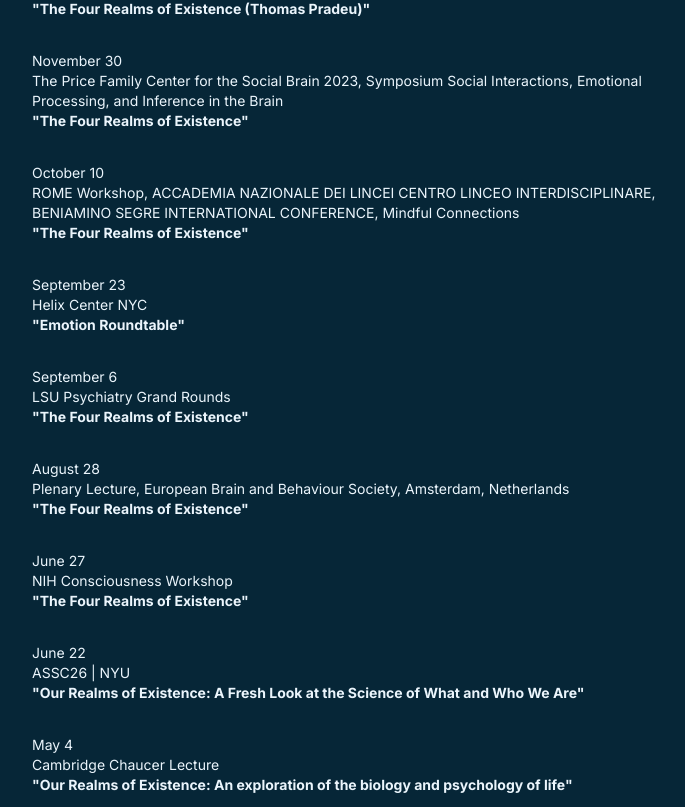
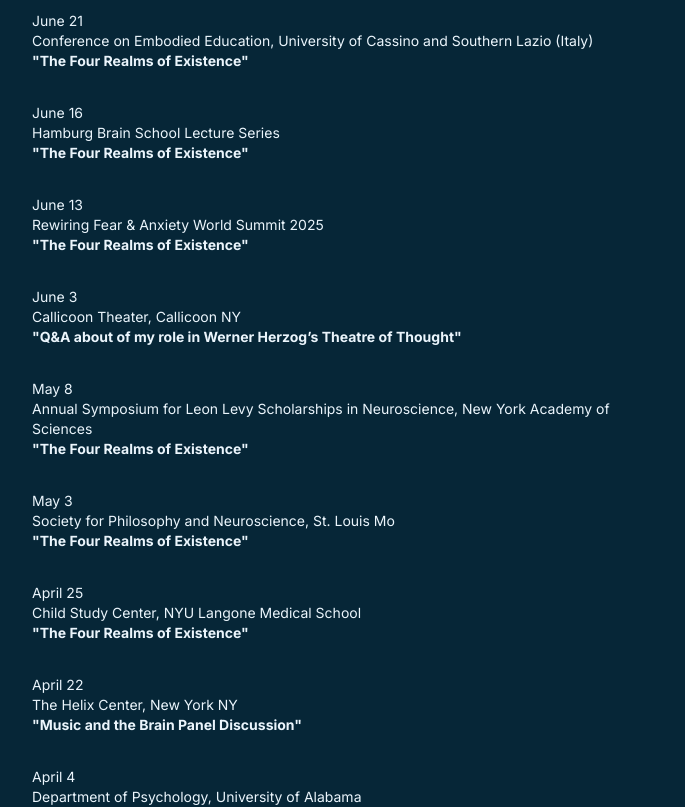
Before and after one commit to imercadal/joe-ledoux, a Next.js app: page /neuroscientist/lectures in a window 1280 px wide. Shown: the part 813-1620 px from the top of the page, without its empty margins (288-973 px from the left). Built offline with nearby package versions, Linux system fonts and the light colour scheme; a web font is replaced by a local one.

Commit message:
Content revisions (books and lectures)

```diff
--- a/app/author/BookReviews.tsx
+++ b/app/author/BookReviews.tsx
@@ -1,23 +1,23 @@
 "use client";
 
-import { useState } from 'react';
 import { Review } from './book-data';
 import { ArrowLongRightIcon } from "@heroicons/react/16/solid";
 
-export default function BookReviews({ reviews }: {reviews: Review[]}) {
-    const [showAllReviews, setShowAllReviews] = useState(false);
+interface BookReviewsProps {
+  reviews: Review[];
+  onSwitchToReviews: () => void;
+}
 
-
+export default function BookReviews({ reviews, onSwitchToReviews }: BookReviewsProps) {
   if (!reviews || reviews.length === 0) {
     return null;
   }
 
-    const reviewsToShow = showAllReviews ? reviews : reviews.slice(0, 2);
+  const reviewsToShow = reviews.slice(0, 2);
 
   return (
     <div className="w-full lg:w-11/12 text-lightText pl-0 xl:pl-12">
-          {reviewsToShow.length > 0 &&
-            reviewsToShow.map((review, index) => (
+      {reviewsToShow.map((review, index) => (
         <div key={index} className="mt-6 flex flex-col gap-4">
           <p className="self-center italic font-semibold">
             {`"${review.content}"`}
@@ -25,15 +25,14 @@
           <p className="self-end">{review.author}</p>
         </div>
       ))}
-          {reviews.length > 2 && !showAllReviews && (
           <button
-              onClick={() => setShowAllReviews((prev) => !prev)}
+            type='button'
+            onClick={onSwitchToReviews}
             className="text-accent font-bold mt-2 hover:opacity-75"
           >
             <ArrowLongRightIcon className="inline h-5 w-5" />
-              {showAllReviews ? "See less" : "See more"}
+             See more
           </button>
-          )}
     </div>
   );
 }
--- a/app/author/[_id]/BookContentTabs.tsx
+++ b/app/author/[_id]/BookContentTabs.tsx
@@ -94,7 +94,10 @@
                 <div className="w-full lg:w-3/5 ml-0 lg:ml-8 mr-2 mt-6 lg:mt-0 px-4 lg:px-0 flex flex-col">
                   <p className="text-lightText">{book.synopsis}</p>
                   <div className="pt-4 flex justify-center">
-                    <BookReviews reviews={book.reviews ?? []} />
+                  <BookReviews
+                    reviews={book.reviews ?? []}
+                    onSwitchToReviews={() => setActiveTab("reviews")}
+                  />
                   </div>
                 </div>
               </div>
--- a/app/author/book-data.ts
+++ b/app/author/book-data.ts
@@ -2,7 +2,7 @@
     content: string;
     author: string;
     date?: Date;
-    reviewUrl: string;
+    reviewUrl?: string;
 }
 
 export interface AdvancedPraise {
--- a/app/neuroscientist/lectures/lecture-data.ts
+++ b/app/neuroscientist/lectures/lecture-data.ts
@@ -332,7 +332,7 @@
     event: "Italian Academy of Sciences, Turin, Italy",
     urlToLecture: ""
   },
-   // 2018
+
   {
     id: "47",
     title: "Putting Emotion into Consciousness",
@@ -368,7 +368,7 @@
     event: "Conference, Rome, Italy",
     urlToLecture: ""
   },
-   // 2017
+
   {
     id: "52",
     title: "WHAT IS FEAR? AND IS FEAR OF DEATH REALLY A 'FEAR'?",
@@ -376,7 +376,7 @@
     event: "Awareness of Death and Personal Mortality: Implications for Anthropogeny",
     urlToLecture: ""
   },
-   // 2016
+
   {
     id: "53",
     title: "The struggle with fear - Implications for understanding and the treatment of fear",
@@ -419,7 +419,7 @@
     event: "Conference (cmbc.emory.edu)",
     urlToLecture: ""
   },
-   // 2015
+
   {
     id: "59",
     title: "Memory, Trauma and Resilience",
@@ -524,6 +524,270 @@
     date: new Date("2015-05-21"),
     event: "27th APS Annual Convention, New York City",
     urlToLecture: "https://www.psychologicalscience.org/observer/ledoux-recognized-by-aps-for-fear-anxiety-research"
-  }
+  },
+
+
+  {
+    id: "100",
+    title: "The Four Realms of Existence",
+    date: new Date("2025-10-07"),
+    event: "Athena Culture Center, Mailand ti Mendrisio, Switzerland",
+  },
+  {
+    id: "101",
+    title: "The Four Realms of Existence",
+    date: new Date("2025-10-03"),
+    event: "Bergamo Science Festival, Bergamo Italy",
+  },
+  {
+    id: "102",
+    title: "The Four Realms of Existence",
+    date: new Date("2025-09-03"),
+    event: "International Society for Psychoneuroendocrinology, New Orleans, La.",
+  },
+  {
+    id: "103",
+    title: "The Four Realms of Existence",
+    date: new Date("2025-07-13"),
+    event: "Emotional Intelligence Conference, Manchester UK",
+  },
+  {
+    id: "104",
+    title: "The Four Realms of Existence",
+    date: new Date("2025-06-21"),
+    event: "Conference on Embodied Education, University of Cassino and Southern Lazio (Italy)",
+  },
+  {
+    id: "105",
+    title: "The Four Realms of Existence",
+    date: new Date("2025-06-16"),
+    event: "Hamburg Brain School Lecture Series",
+  },
+  {
+    id: "106",
+    title: "The Four Realms of Existence",
+    date: new Date("2025-06-13"),
+    event: "Rewiring Fear & Anxiety World Summit 2025",
+  },
+  {
+    id: "107",
+    title: "Q&A about of my role in Werner Herzog’s Theatre of Thought",
+    date: new Date("2025-06-03"),
+    event: "Callicoon Theater, Callicoon NY",
+  },
+  {
+    id: "108",
+    title: "The Four Realms of Existence",
+    date: new Date("2025-05-08"),
+    event: "Annual Symposium for Leon Levy Scholarships in Neuroscience, New York Academy of Sciences",
+  },
+  {
+    id: "109",
+    title: "The Four Realms of Existence",
+    date: new Date("2025-05-03"),
+    event: "Society for Philosophy and Neuroscience, St. Louis Mo",
+  },
+  {
+    id: "110",
+    title: "The Four Realms of Existence",
+    date: new Date("2025-04-25"),
+    event: "Child Study Center, NYU Langone Medical School",
+  },
+  {
+    id: "111",
+    title: "Music and the Brain Panel Discussion",
+    date: new Date("2025-04-22"),
+    event: "The Helix Center, New York NY",
+  },
+  {
+    id: "112",
+    title: "The Four Realms of Existence",
+    date: new Date("2025-04-04"),
+    event: "Department of Psychology, University of Alabama",
+  },
+  {
+    id: "113",
+    title: "The Four Realms of Existence",
+    date: new Date("2025-03-27"),
+    event: "Seminary Road Event Space, Callicoon NY",
+  },
+  {
+    id: "114",
+    title: "The Four Realms of Existence",
+    date: new Date("2025-03-28"),
+    event: "The Hound Bookstore, Roscoe NY",
+  },
+  {
+    id: "115",
+    title: "The Four Realms of Existence",
+    date: new Date("2025-03-19"),
+    event: "Art and Science Symposium, Montclair State University, Montclair, New Jersey",
+  },
+  {
+    id: "116",
+    title: "Fear Anxiety",
+    date: new Date("2024-10-18"),
+    event: "European Anxiety Association",
+  },
+  {
+    id: "117",
+    title: "Honorary Degree Lecture",
+    date: new Date("2024-10-10"),
+    event: "University Fernando Pessoa, Porto Portugal",
+  },
+  {
+    id: "118",
+    title: "The Four Realms of Existence",
+    date: new Date("2024-06-27"),
+    event: "Brain, Behavior and Emotion Conference, Rio de Janeiro, Brazil",
+  },
+  {
+    id: "119",
+    title: "A New Theory of Being Human (The Four Realms of Existence)",
+    date: new Date("2024-05-21"),
+    event: "Smithsonian Associates, Washington, DC",
+  },
+  {
+    id: "120",
+    title: "The Four Realms of Existence",
+    date: new Date("2024-05-04"),
+    event: "Conference on Defining Brain Function, University of California, Santa Barbara, California",
+  },
+  {
+    id: "121",
+    title: "The Four Realms of Existence",
+    date: new Date("2024-04-23"),
+    event: "Conference on The Amygdala, Stress and PTSD, Uniformed Services University, Bethesda, MD",
+  },
+  {
+    id: "122",
+    title: "The Four Realms of Existence",
+    date: new Date("2024-04-05"),
+    event: "Hunter College Neuroscience, New York, NY",
+  },
+  {
+    id: "123",
+    title: "The Four Realms of Existence",
+    date: new Date("2024-02-02"),
+    event: "Conference on Brain Research and the Future of Teaching, Academy for Neuroscientific Educational Management, Frankfurt, Germany",
+  },
+  {
+    id: "124",
+    title: "The Four Realms of Existence",
+    date: new Date("2024-01-26"),
+    event: "Hungarian Academy of Science, Pecs, Hungary",
+  },
+  {
+    id: "125",
+    title: "The Four Realms of Existence",
+    date: new Date("2023-12-15"),
+    event: "International Philosophy in Biology and Medicine Group, University of Bordeaux, France",
+  },
+  {
+    id: "126",
+    title: "The Four Realms of Existence",
+    date: new Date("2023-11-30"),
+    event: "Rockefeller University, The Price Family Symposium Social on the Social Brain (via Zoom)",
+  },
+  {
+    id: "127",
+    title: "The Four Realms of Existence",
+    date: new Date("2023-10-10"),
+    event: "Workshop, Accademia Nazionale, Mindful Connections, Rome, Italy",
+  },
+  {
+    id: "128",
+    title: "The Four Realms of Existence",
+    date: new Date("2023-09-06"),
+    event: "Louisiana State University Psychiatry Grand Rounds",
+  },
+  {
+    id: "129",
+    title: "The Four Realms of Existence",
+    date: new Date("2023-08-28"),
+    event: "European Brain and Behavior Society, Amsterdam, Netherlands",
+  },
+  {
+    id: "130",
+    title: "The Four Realms of Existence",
+    date: new Date("2023-06-27"),
+    event: "NIH Consciousness Workshop, Bethesda, MD",
+  },
+  {
+    id: "131",
+    title: "The Four Realms of Existence",
+    date: new Date("2023-06-22"),
+    event:
+      "Association for the Scientific Study of Consciousness (ASSC), Presidential Lecture by Joseph LeDoux",
+  },
+  {
+    id: "132",
+    title: "The Four Realms of Existence",
+    date: new Date("2023-05-04"),
+    event: "Chaucer Club, University of Cambridge, Cambridge, UK",
+  },
+  {
+    id: "133",
+    title: "Biology, Psychology, and Life: Connecting the Dots",
+    date: new Date("2023-04-27"),
+    event: "What is Life? series at the Karolinska Institute, Stockholm, Sweden",
+  },
+  {
+    id: "134",
+    title: "The Four Realms of Existence",
+    date: new Date("2023-04-17"),
+    event: "Sainsbury Wellcome Centre, University College, London",
+  },
+  {
+    id: "135",
+    title: "The Four Realms of Existence",
+    date: new Date("2022-10-20"),
+    event: "57th National Congress Psychiatric Association of Turkey, Istanbul, Turkey (via Zoom)",
+  },
+  {
+    id: "136",
+    title: "The Four Realms of Existence",
+    date: new Date("2022-10-05"),
+    event: "Masters of the Mind Lecture Series, Leuven Brain Institute, Leuven, Belgium",
+  },
+  {
+    id: "137",
+    title: "The Four Realms of Existence",
+    date: new Date("2022-09-30"),
+    event:
+      "Conference on Memory, Consciousness and the Emotions: Themes from the Work of Joseph LeDoux, London School of Economics, London, UK",
+  },
+  {
+    id: "138",
+    title: "The Four Realms of Existence",
+    date: new Date("2022-09-16"),
+    event: "Institute of Cognitive Neuroscience, University College, London, UK",
+  },
+  {
+    id: "139",
+    title: "Putting the mental back in mental disorders",
+    date: new Date("2022-09-08"),
+    event: "Swiss Society of Psychiatry and Psychotherapy, Switzerland",
+  },
+  {
+    id: "140",
+    title: "Wakeup Call: Mental States Are a Key Component of Mental Disorders",
+    date: new Date("2022-08-10"),
+    event: "The Inaugural NIH Consciousness Research Interest Group Seminar Series",
+  },
+  {
+    id: "141",
+    title: "From the way we were to the way we are",
+    date: new Date("2022-05-19"),
+    event:
+      "The Braining Club, Systems Neuroscience Through the Lens of Evolutionary Theory Workshop",
+  },
+  {
+    id: "142",
+    title: "As Soon as there is life, there is danger",
+    date: new Date("2022-03-03"),
+    event:
+      "Biopsychology, Institute of Cognitive Neuroscience, Ruhr-University, Bochum, Germany",
+  },
 
 ]
```
Lines whose indentation alone changed are shown as unchanged.
